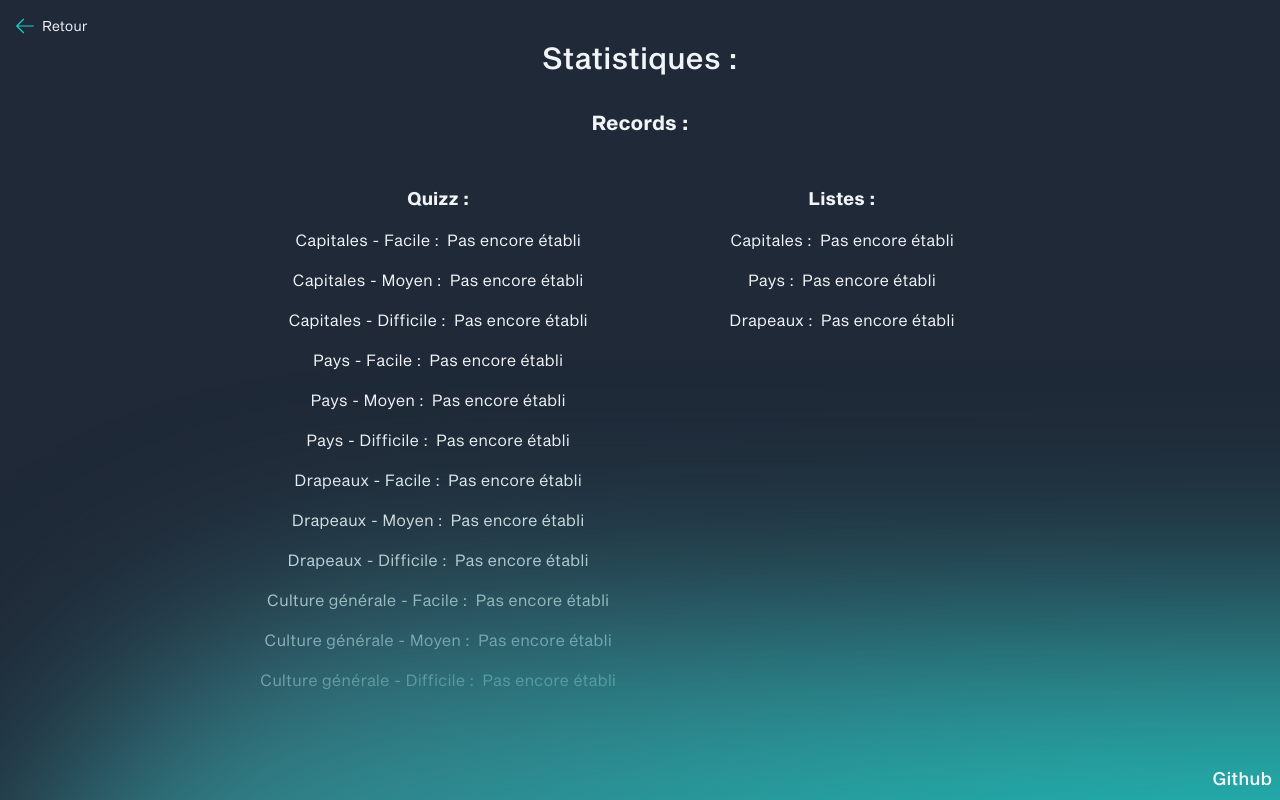
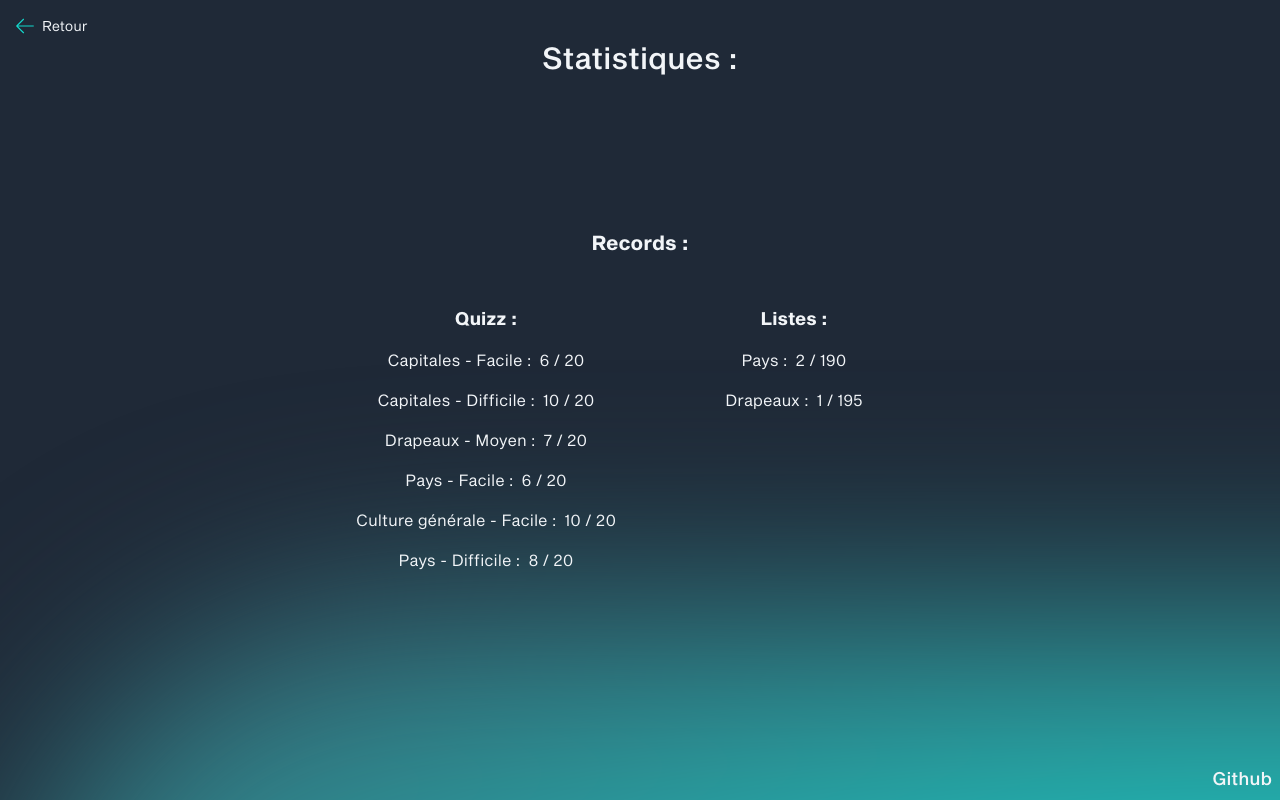
Before and after one commit to DJKFifou/Geoquizz, a SvelteKit app: page /stats in a window 1280 px wide. Built offline with nearby package versions, Linux system fonts and the light colour scheme.

Commit message:
add api logic for lists & stats pages

```diff
--- a/src/data/records.json
+++ b/src/data/records.json
@@ -1 +1 @@
-{"records":[{"categorie":"capitals","difficulty":"easy","currentRecord":"6"},{"categorie":"capitals","difficulty":"hard","currentRecord":"10"},{"categorie":"flags","difficulty":"medium","currentRecord":"7"},{"categorie":"countries","difficulty":"easy","currentRecord":"6"},{"categorie":"general_knowledge","difficulty":"easy","currentRecord":"10"}]}
+{"records":[{"categorie":"capitals","difficulty":"easy","currentRecord":"6"},{"categorie":"capitals","difficulty":"hard","currentRecord":"10"},{"categorie":"flags","difficulty":"medium","currentRecord":"7"},{"categorie":"countries","difficulty":"easy","currentRecord":"6"},{"categorie":"general_knowledge","difficulty":"easy","currentRecord":"10"},{"categorie":"countries","difficulty":"hard","currentRecord":"8"},{"categorie":"countries","currentRecord":"2"},{"categorie":"flags","currentRecord":"1"}]}
--- a/src/lib/data/records.json
+++ b/src/lib/data/records.json
@@ -1,4 +1,3 @@
 {
-	"easyCapitalsRecord": "17",
-	"hardCountriesRecord": "9"
+
 }
--- a/src/routes/api/records/+server.ts
+++ b/src/routes/api/records/+server.ts
@@ -6,72 +6,62 @@ interface Record {
 	currentRecord: number;
 }
 
-interface DataStructure {
-	records: Record[];
-}
-
 export const GET = async ({ url }: { url: URL }): Promise<Response> => {
-	console.log('GET');
 	const categorie: string | null = url.searchParams.get('categorie');
 	const difficulty: string | null = url.searchParams.get('difficulty');
 
-	const res: Response = await fetch(`http://localhost:5173/src/data/records.json`);
-	const data: DataStructure = await res.json();
-	const filteredData: Record[] = data.records.filter((record: Record) => {
+	const filePath: string = 'src/data/records';
+	const data = await readJSON(filePath);
+	console.log('data : ', data);
+
+	const record: Record[] = data.records.filter((record: Record) => {
 		return (
 			(!categorie || record.categorie === categorie) &&
-			(!difficulty || record.difficulty === difficulty)
+			(difficulty !== null ? record.difficulty === difficulty : !record.difficulty)
 		);
 	});
 
-	console.log('filteredData : ', filteredData);
+	console.log('record : ', record);
 
-	return new Response(JSON.stringify({ records: filteredData }), { status: 200 });
+	return new Response(JSON.stringify({ data, record }), { status: 200 });
 };
 
 export const POST = async ({ request }: { request: Request }): Promise<Response> => {
-	console.log('POST');
 	try {
 		const {
 			categorieName,
 			difficultyName,
 			currentRecord
-		}: { categorieName: string; difficultyName: string; currentRecord: number } =
+		}: { categorieName: string; difficultyName?: string; currentRecord: number } =
 			await request.json();
 
 		const filePath: string = 'src/data/records';
 		const data = await readJSON(filePath);
+		console.log('data : ', data);
 
 		const existingRecord: Record | undefined = data.records.find(
-			(record: Record) => record.categorie === categorieName && record.difficulty === difficultyName
+			(record: Record) =>
+				record.categorie === categorieName &&
+				(difficultyName ? record.difficulty === difficultyName : !record.difficulty)
 		);
 
 		if (existingRecord) {
 			if (Number(currentRecord) > Number(existingRecord.currentRecord)) {
 				existingRecord.currentRecord = currentRecord;
+				writeJSON(filePath, data);
+			}
+			return new Response(JSON.stringify({ record: existingRecord }), {
+				status: 200
+			});
+		} else {
+			const record = difficultyName
+				? { categorie: categorieName, difficulty: difficultyName, currentRecord }
+				: { categorie: categorieName, currentRecord };
 
-				writeJSON(filePath, data);
+			data.records.push(record);
+			writeJSON(filePath, data);
 
-				console.log('Record updated successfully');
-				return new Response(JSON.stringify({ data, message: 'Record updated successfully' }), {
-					status: 200
-				});
-			} else {
-				console.log('New record is not higher');
-				return new Response(JSON.stringify({ data, message: 'New record is not higher' }), {
-					status: 200
-				});
-			}
-		} else {
-			data.records.push({
-				categorie: categorieName,
-				difficulty: difficultyName,
-				currentRecord
-			});
-
-			writeJSON(filePath, data);
-			console.log('Record created successfully');
-			return new Response(JSON.stringify({ data, message: 'Record created successfully' }), {
+			return new Response(JSON.stringify({ record }), {
 				status: 201
 			});
 		}
--- a/src/routes/lists/[categorie]/+page.server.ts
+++ b/src/routes/lists/[categorie]/+page.server.ts
@@ -20,23 +20,26 @@ export const load: PageServerLoad = async ({ params }) => {
 
 	try {
 		switch (categorie) {
-			case 'capitals':
+			case 'capitals': {
 				const capitals = await import('$lib/data/lists/capitals.json');
 				return {
 					data: capitals.default as DataItem[]
 				};
-			case 'countries':
+			}
+			case 'countries': {
 				const countries = await import('$lib/data/lists/countries.json');
 				const enrichedCountries = await getListCountries(countries.default);
 				return {
 					data: shuffleData(enrichedCountries)
 				};
-			case 'flags':
+			}
+			case 'flags': {
 				const flags = await import('$lib/data/lists/flags.json');
 				const enrichedFlags = await getListFlags(flags.default);
 				return {
 					data: shuffleData(enrichedFlags)
 				};
+			}
 			default:
 				return {
 					error: 'Données introuvables',
--- a/src/routes/lists/[categorie]/+page.svelte
+++ b/src/routes/lists/[categorie]/+page.svelte
@@ -1,5 +1,6 @@
 <script lang="ts">
 	import { page } from '$app/stores';
+	import { PUBLIC_USE_API } from '$env/static/public';
 	type Country = {
 		country: string;
 		capital?: string[];
@@ -9,7 +10,8 @@
 
 	$: categorieName = $page.params.categorie;
 
-	let currentRecord = `${$page.params.categorie}Record`;
+	let currentRecord = `${categorieName}Record`;
+	let currentRecordValue: string | null;
 	let datas: Country[] = data?.data || [];
 	let inputValue: string = '';
 	let revealedAnswers: string[] = [];
@@ -93,6 +95,33 @@
 		return `${String(minutes).padStart(2, '0')}:${String(remainingSeconds).padStart(2, '0')}`;
 	}
 
+	function localStorageGetOrPostItem() {
+		const currentValue = Number(localStorage.getItem(currentRecord)) || 0;
+
+		if (currentValue < revealedAnswers.length) {
+			localStorage.setItem(currentRecord, revealedAnswers.length.toString());
+		}
+
+		currentRecordValue = localStorage.getItem(currentRecord);
+	}
+
+	function ApiPostItem() {
+		fetch(`/api/records`, {
+			method: 'POST',
+			headers: {
+				'Content-Type': 'application/json'
+			},
+			body: JSON.stringify({
+				categorieName,
+				currentRecord: revealedAnswers.length.toString()
+			})
+		})
+			.then((res) => res.json())
+			.then(({ record }) => {
+				currentRecordValue = record.currentRecord;
+			});
+	}
+
 	$: {
 		if (!gameOver && timer === 15 * 60 && !timerDisabled) {
 			startTimer();
@@ -130,11 +159,10 @@
 					missingAnswers.push(item.country);
 				}
 			});
-			if (localStorage.getItem(currentRecord)) {
-				Number(localStorage.getItem(currentRecord)) < revealedAnswers.length &&
-					localStorage.setItem(currentRecord, revealedAnswers.length.toString());
+			if (PUBLIC_USE_API) {
+				ApiPostItem();
 			} else {
-				localStorage.setItem(currentRecord, revealedAnswers.length.toString());
+				localStorageGetOrPostItem();
 			}
 		}
 	}
@@ -159,7 +187,9 @@
 			</p>
 			<p class="text-center text-xl font-medium">{revealedAnswers.length} / {datas.length}</p>
 			{#if gameOver}
-				<h3>Votre record est {localStorage.getItem(currentRecord)}/{data.data.length}</h3>
+				<h3>
+					Votre record est {currentRecordValue}/{data.data.length}
+				</h3>
 			{/if}
 			<div class="flex gap-4">
 				{#if !gameOver}
@@ -209,7 +239,7 @@
 				{/each}
 			</div>
 		{:else}
-			<div class="2xs:flex 4xs:grid flex grid-cols-2 flex-wrap justify-center gap-4">
+			<div class="flex grid-cols-2 flex-wrap justify-center gap-4 4xs:grid 2xs:flex">
 				{#each datas as item, index (item.country)}
 					<div
 						class="flex flex-col gap-4"
--- a/src/routes/stats/+page.svelte
+++ b/src/routes/stats/+page.svelte
@@ -1,4 +1,6 @@
 <script lang="ts">
+	import { onMount } from 'svelte';
+
 	let localStorageQuizzItems: Record<string, string> = {
 		easycapitalsRecord: 'Capitales - Facile',
 		mediumcapitalsRecord: 'Capitales - Moyen',
@@ -22,8 +24,23 @@
 
 	let quizzRecords: Record<string, string> = {};
 	let listsRecords: Record<string, string> = {};
+	let apiRecords: Array<{ categorie: string; difficulty: string; currentRecord: string }> = [];
 
-	if (typeof window !== 'undefined') {
+	const apiCategoryTranslations: Record<string, string> = {
+		capitals: 'Capitales',
+		countries: 'Pays',
+		flags: 'Drapeaux',
+		general_knowledge: 'Culture générale'
+	};
+
+	const apiDifficultyTranslations: Record<string, string> = {
+		easy: 'Facile',
+		medium: 'Moyen',
+		hard: 'Difficile'
+	};
+
+	onMount(() => {
+		if (typeof window == 'undefined') {
 			for (const key of Object.keys(localStorageQuizzItems)) {
 				quizzRecords[key] = localStorage.getItem(key)
 					? `${localStorage.getItem(key)} / 20`
@@ -31,14 +48,21 @@
 			}
 
 			for (const key of Object.keys(localStorageListsItems)) {
-			for (const key of Object.keys(localStorageListsItems)) {
 				const record = localStorage.getItem(key);
 				listsRecords[key] = record
 					? `${record} / ${key === 'countriesRecord' ? 190 : 195}`
 					: 'Pas encore établi';
 			}
+		} else {
+			fetch('/api/records')
+				.then((response) => response.json())
+				.then((data) => {
+					console.log('data : ', data);
+					apiRecords = data.data.records;
+					console.log('apiRecords : ', apiRecords);
+				});
 		}
-	}
+	});
 </script>
 
 <div
@@ -49,9 +73,47 @@
 	>
 		<h1 class="text-3xl font-medium">Statistiques :</h1>
 	</div>
-	<div class="flex flex-col items-center gap-12">
+	<div class="z-10 flex flex-col items-center gap-12">
 		<h2 class="text-xl font-bold">Records :</h2>
 		<div class="grid grid-cols-2 gap-12">
+			{#if apiRecords}
+				<div class="flex flex-col items-center gap-4">
+					<h3 class="text-lg font-bold">Quizz :</h3>
+					<div class="flex flex-col items-center gap-4">
+						<!-- {#each Object.keys(apiCategoryTranslations) as category}
+							{#each Object.keys(apiDifficultyTranslations) as difficulty}
+								<div>
+									<p>
+										{apiCategoryTranslations[category]} - {apiDifficultyTranslations[difficulty]}:
+									</p>
+									<span>Loading</span>
+								</div>
+							{/each}
+						{/each} -->
+						{#each apiRecords.filter((record) => record.categorie && record.difficulty) as record}
+							<div class="flex gap-2">
+								<p>
+									{apiCategoryTranslations[record.categorie]} - {apiDifficultyTranslations[
+										record.difficulty
+									]} :
+								</p>
+								<p>{record.currentRecord} / 20</p>
+							</div>
+						{/each}
+					</div>
+				</div>
+				<div class="flex flex-col items-center gap-4">
+					<h3 class="text-lg font-bold">Listes :</h3>
+					<div class="flex flex-col items-center gap-4">
+						{#each apiRecords.filter((record) => record.categorie && !record.difficulty) as record}
+							<div class="flex gap-2">
+								<p>{apiCategoryTranslations[record.categorie]} :</p>
+								<p>{record.currentRecord} / {record.categorie === 'countries' ? '190' : '195'}</p>
+							</div>
+						{/each}
+					</div>
+				</div>
+			{:else}
 				<div class="flex flex-col items-center gap-4">
 					<h3 class="text-lg font-bold">Quizz :</h3>
 					<div class="flex flex-col items-center gap-4">
@@ -74,6 +136,7 @@
 						{/each}
 					</div>
 				</div>
+			{/if}
 		</div>
 	</div>
 </div>
```
Also changed, not shown: src/routes/quizz/[categorie]/[difficulty]/+page.svelte (+6 -23 lines), src/lib/server/db/records.ts (deleted), 1 other file (tests, documents, lock files or other folders). Lines whose indentation alone changed are shown as unchanged.
